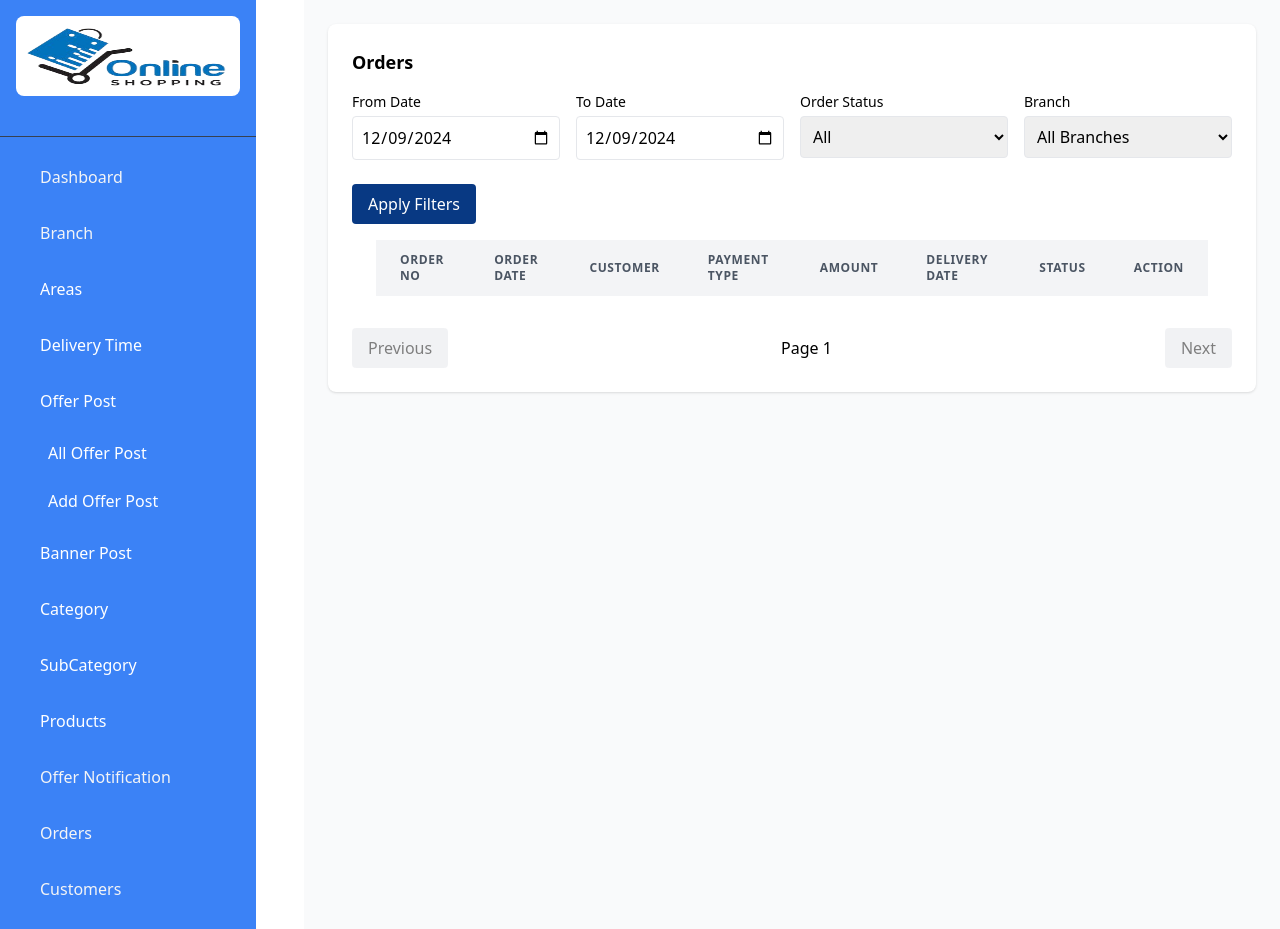
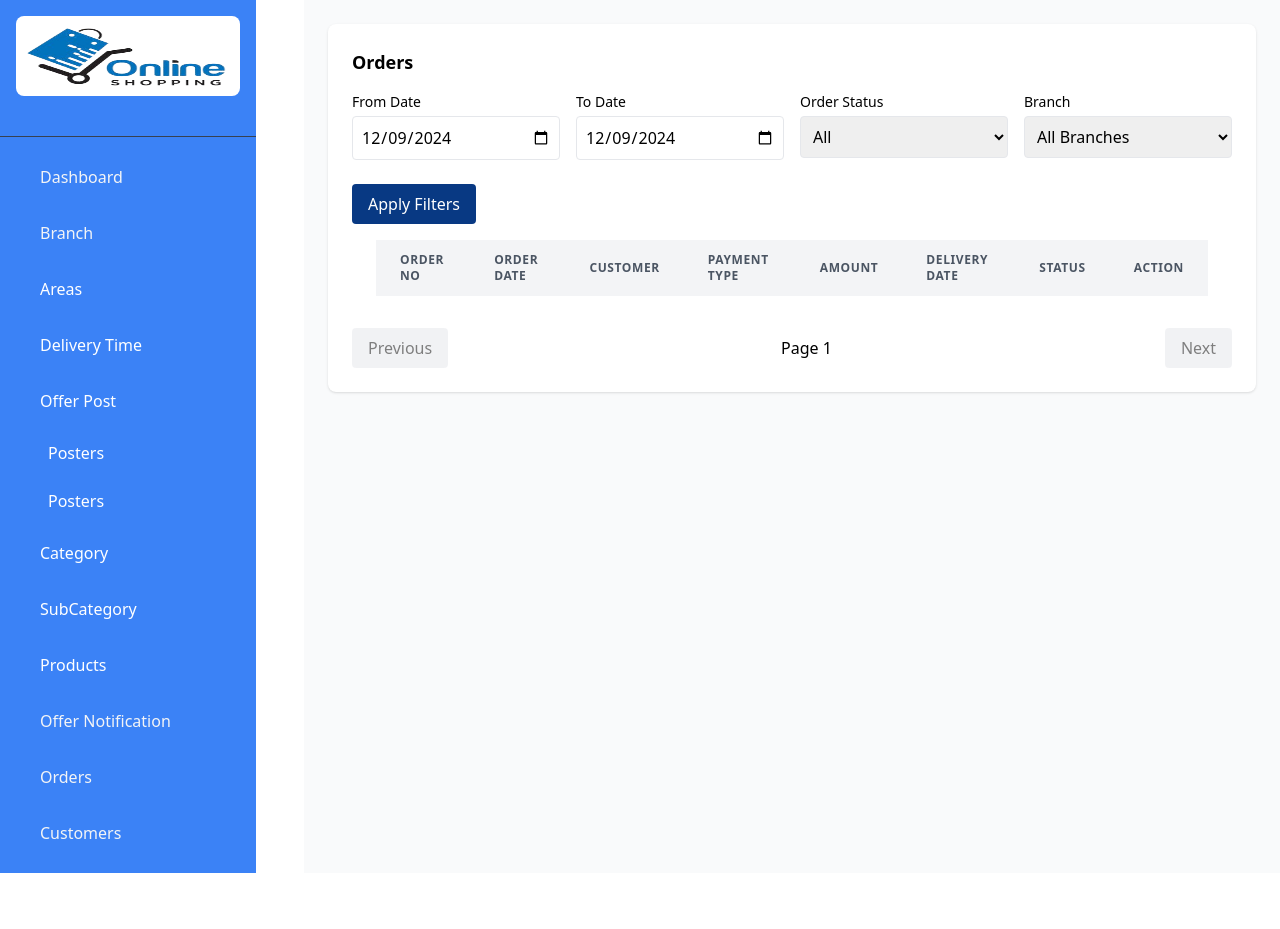
Before and after one commit to saravanaecom/ecomadmin, a React (Create React App) app: page /Order in a window 1280 px wide. Both pictures are taken after a click on the button "Offer Post". After the commit the page ends 873 px from the top, so only its background shows below. Built offline with nearby package versions, Linux system fonts and the light colour scheme.

Commit message:
Add files via upload

```diff
--- a/src/components/sidebar.jsx
+++ b/src/components/sidebar.jsx
@@ -182,7 +182,7 @@ const [isProductsOpen, setIsProductsOpen] = useState(false);
                         onClick={() => navigate("/OfferPost")}
                         className="block p-2 rounded-lg hover:bg-gray-600 text-white"
                       >
-                        All Offer Post
+                         Posters
                       </button>
                     </li>
                     <li>
@@ -190,14 +190,14 @@ const [isProductsOpen, setIsProductsOpen] = useState(false);
                          onClick={() => navigate("/AddOfferPost/:id")}
                         className="block p-2 rounded-lg hover:bg-gray-600 text-white"
                       >
-                        Add Offer Post
+                        Posters
                       </button>
                     </li>
                   </ul>
                 )}
               </div>
             </li>
-            <li>
+            {/* <li>
               <div className="group">
                 <button
                   onClick={toggleBanner }
@@ -228,7 +228,7 @@ const [isProductsOpen, setIsProductsOpen] = useState(false);
                   </ul>
                 )}
               </div>
-            </li>
+            </li> */}
             <li>
               <div className="group">
                 <button
```
